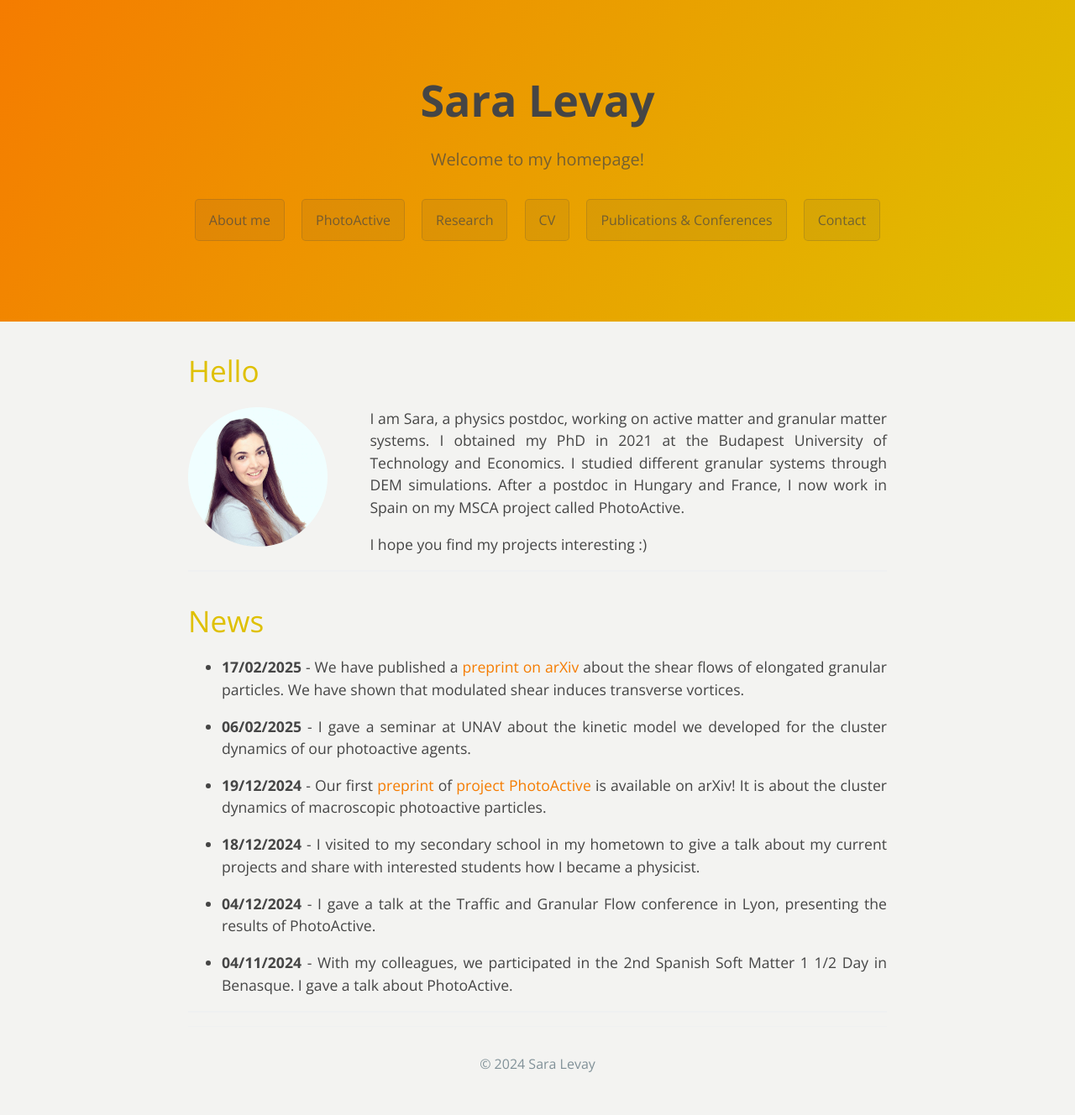
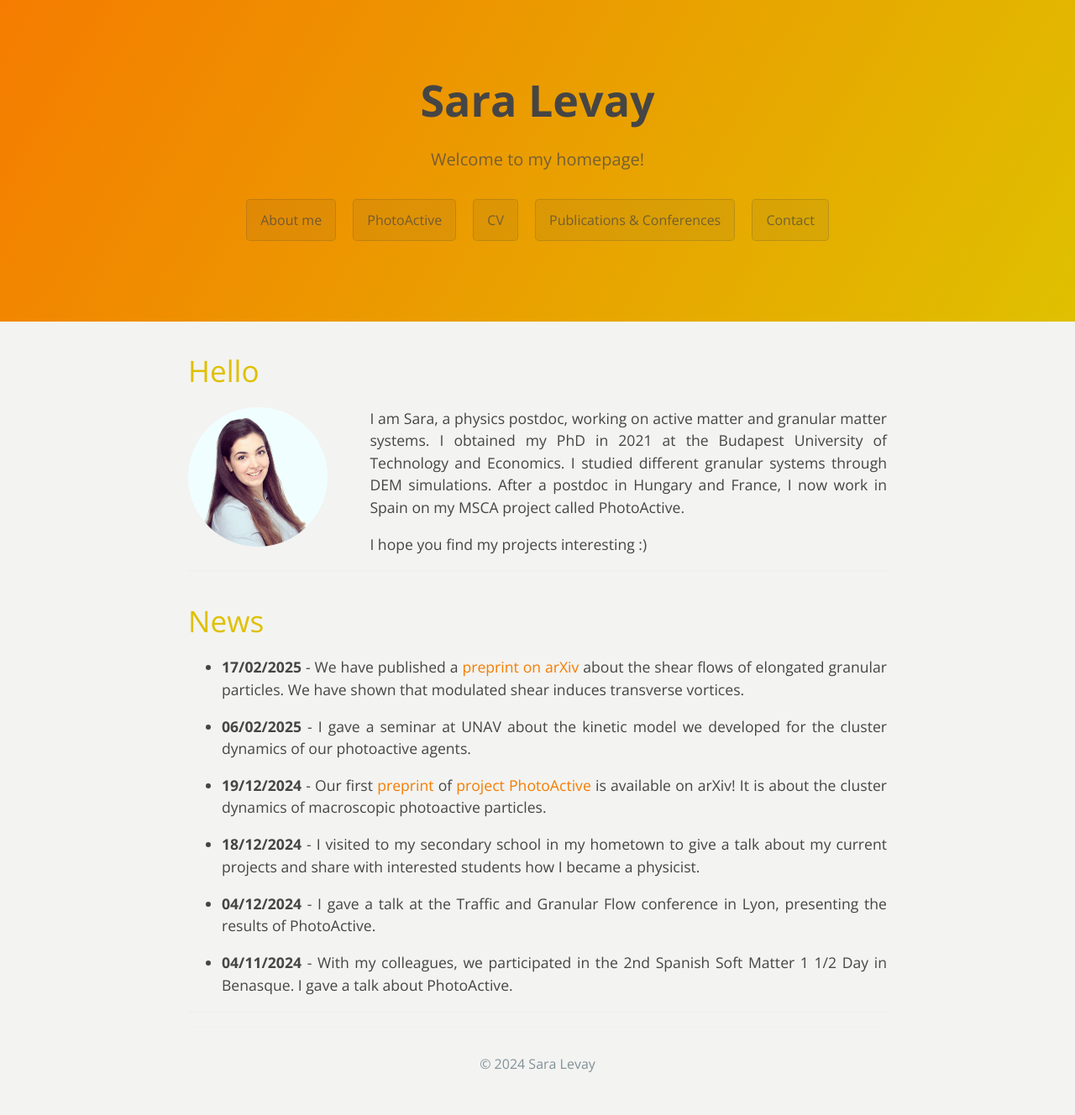
Before and after one commit to saralevay/saralevay.github.io, a Jekyll site: the page built from index.md, in a window 1280 px wide. Shown: the whole page at 84% size. Built offline with Jekyll 4.4.1, drawn with Linux system fonts in a browser that asks for light colours; a style sheet for code colours, icons or effects is not loaded.

Commit message:
Add files via upload

```diff
--- a/_layouts/default.html
+++ b/_layouts/default.html
@@ -30,7 +30,6 @@
       <h2 class="project-tagline">{{ page.description | default: site.description | default: site.github.project_tagline }}</h2>
       <a href="{{ "./" }}" class="btn">{{ site.buttons.zip_title | default: "About me" }}</a>
       <a href="{{ "./photoactive.html" }}" class="btn">{{ site.buttons.zip_title | default: "PhotoActive" }}</a>
-      <a href="{{ "./research.html" }}" class="btn">{{ site.buttons.zip_title | default: "Research" }}</a>
       <a href="{{ "./cv.html" }}" class="btn">{{ site.buttons.zip_title | default: "CV" }}</a>
       <a href="{{ "./publications_conferences.html" }}" class="btn">{{ site.buttons.zip_title | default: "Publications & Conferences" }}</a>
       <a href="{{ "./contact.html" }}" class="btn">{{ site.buttons.zip_title | default: "Contact" }}</a>
```
